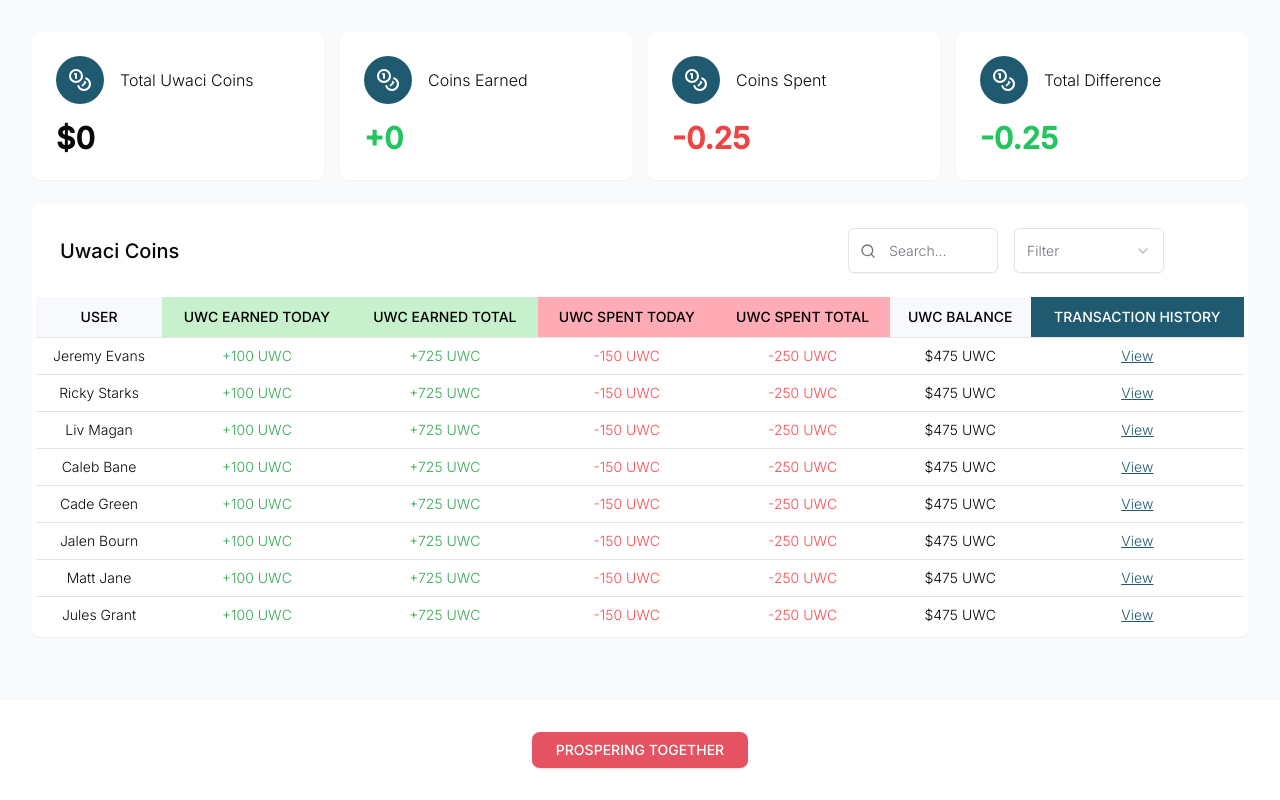
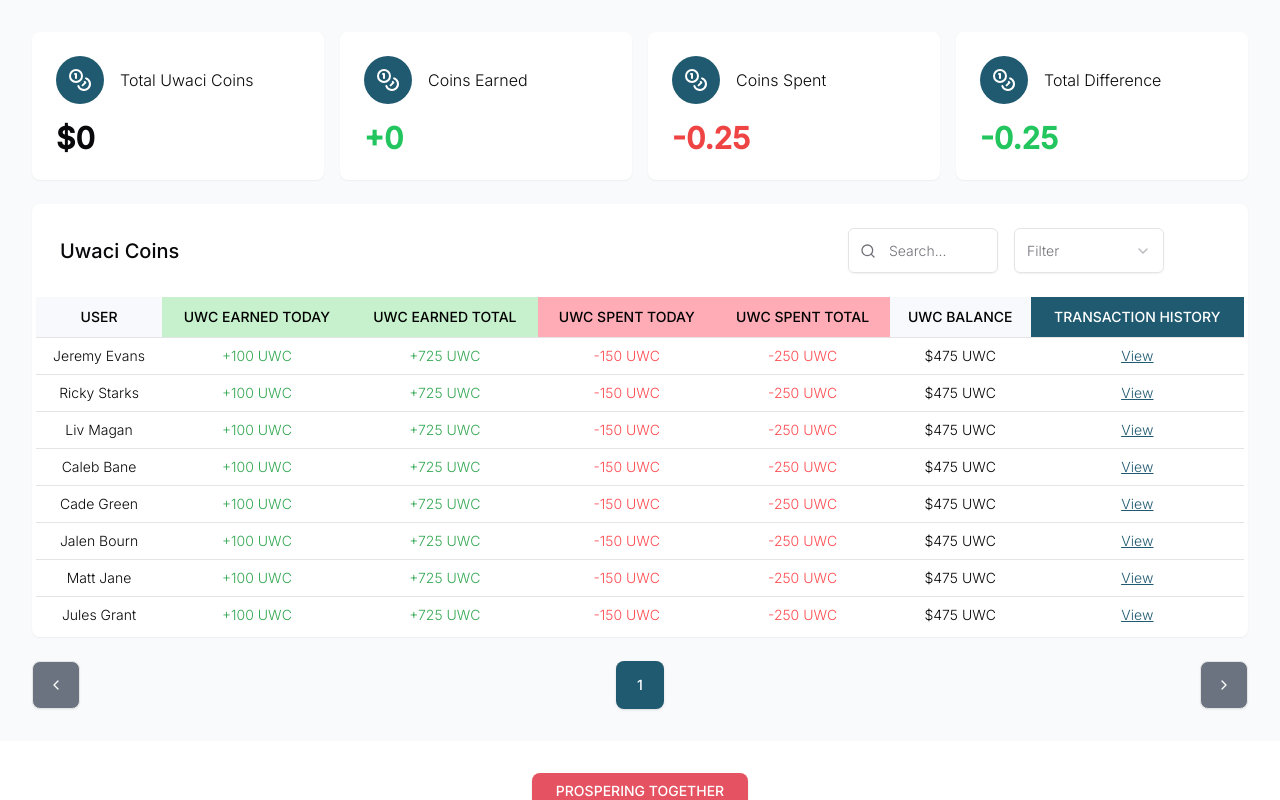
Before and after one commit to megatransactFront/challenz_dashboard, a Next.js app: page /dashboard/coins in a window 1280 px wide. Built offline with nearby package versions, Linux system fonts and the light colour scheme; no server answers; the database is empty.

Commit message:
add fake pagination in challenz pagination in coin table

```diff
--- a/src/app/dashboard/components/coins/CoinTransactionTable.tsx
+++ b/src/app/dashboard/components/coins/CoinTransactionTable.tsx
@@ -3,12 +3,13 @@ import React, { useState } from 'react';
 import {
     Table, TableBody, TableCell, TableHead, TableHeader, TableRow
 } from "@/components/ui/table";
-import { Search } from 'lucide-react';
+import { ChevronLeft, ChevronRight, Search } from 'lucide-react';
 import { Select, SelectContent, SelectGroup, SelectItem, SelectTrigger, SelectValue } from '@/components/ui/select';
 import { Input } from '@/components/ui/input';
 import Link from 'next/link';
 import { UserMetrics } from '@/app/types';
 import ChallenzPagination from '@/components/ChallenzPagination';
+import { Button } from '@/components/ui/button';
 
 
 interface CoinTransactionTableProps {
@@ -94,6 +95,30 @@ export function CoinTransactionTable({ usersMetrics }: CoinTransactionTableProps
             </div>
             {/* Pagination */}
             {/* <ChallenzPagination items={usersMetrics} itemsPerPage={itemsPerPage} setCurrentItems={setCurrentItems} /> */}
+            <div className="flex justify-between items-center mb-2">
+                <Button
+                    variant="outline"
+                    size="icon"
+                    className="w-12 h-12 rounded-lg bg-gray-500 hover:bg-[#707070] text-white"
+                >
+                    <ChevronLeft className="h-6 w-6" />
+                </Button>
+                <div className="flex items-center">
+                    <Button
+                        variant="default"
+                        className="w-12 h-12 rounded-lg bg-primary text-white"
+                    >
+                        1
+                    </Button>
+                </div>
+                <Button
+                    variant="outline"
+                    size="icon"
+                    className="w-12 h-12 rounded-lg bg-gray-500 hover:bg-[#707070] text-white"
+                >
+                    <ChevronRight className="h-6 w-6" />
+                </Button>
+            </div>
         </>
     );
 }
```
